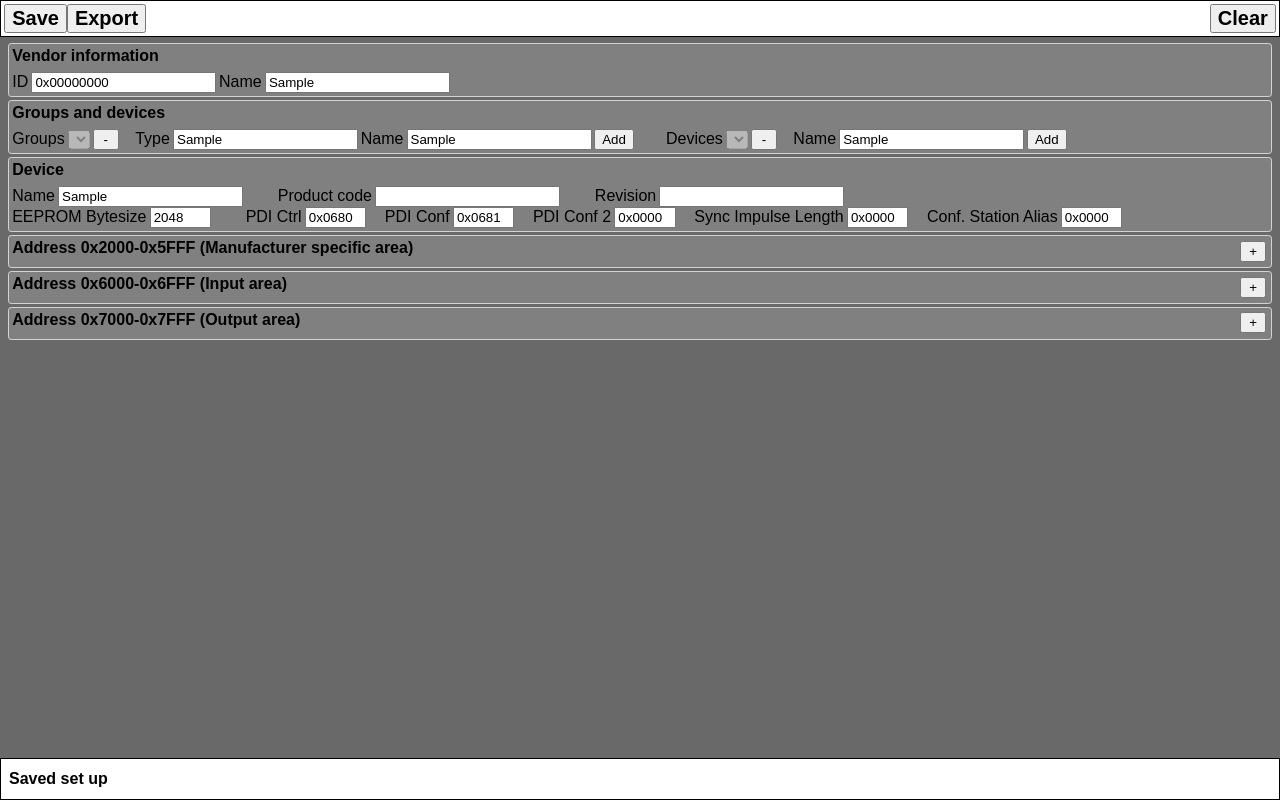
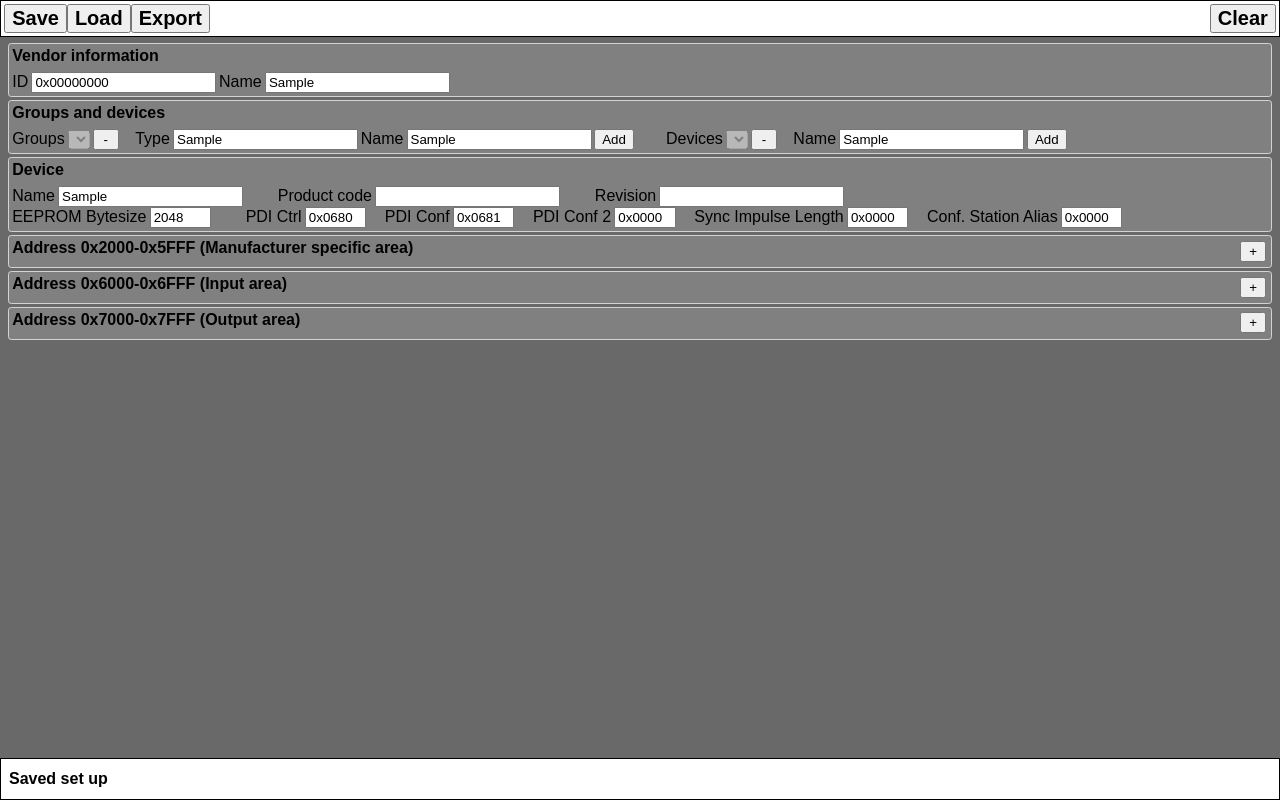
Before and after one commit to newtec-mh/esctool, a plain HTML site: page webui/index.html in a window 1280 px wide. Both pictures are taken after typing "Sample", "Sample", "Sample", "Sample", "Sample", "Sample" into the empty fields and a click on the button "Save". Drawn offline with Linux system fonts and the light colour scheme; no server answers.

Commit message:
Implemented setup saving and loading from disk

```diff
--- a/webui/esctool.css
+++ b/webui/esctool.css
@@ -39,6 +39,10 @@ select {
 }
 
 .save-button {
+	float: left;
+}
+
+.load-button {
 	float: left;
 }
 
--- a/webui/esctool.js
+++ b/webui/esctool.js
@@ -206,15 +206,32 @@ function loadSetup(currentSetup) {
 }
 
 function loadSetups() {
-	let configurationsObjStr = localStorage.getItem(localStorageName);
-	if(configurationsObjStr !== undefined && configurationsObjStr != null) {
-		setup = JSON.parse(configurationsObjStr);
-		loadSetup(setup.setups[selectedSetup]);
-	} else writeConsole("No set up found.");
+	let xhr = new XMLHttpRequest;
+	xhr.open("GET", "/setup", true);
+	xhr.setRequestHeader("Content-Type", "application/json");
+	xhr.onreadystatechange = () => {
+		if (xhr.readyState === XMLHttpRequest.DONE && xhr.status === 200) {
+			console.log("Loaded setup from disk.");
+			setup = JSON.parse(xhr.responseText);
+			loadSetup(setup.setups[selectedSetup]);
+		}
+	};
+	xhr.send();
 }
 
 function saveSetup() {
-	localStorage.setItem(localStorageName,JSON.stringify(setup));
+//	localStorage.setItem(localStorageName,JSON.stringify(setup));
+	let xhr = new XMLHttpRequest();
+
+	xhr.open("POST", "/setup", true);
+	xhr.setRequestHeader("Content-Type", "application/json");
+	xhr.onreadystatechange = () => {
+		if (xhr.readyState === XMLHttpRequest.DONE && xhr.status === 200) {
+			console.log("Saved setup to disk.");
+		}
+	};
+	xhr.send(JSON.stringify(setup,null,2));
+
 }
 
 function initDevice(device) {
@@ -747,6 +764,13 @@ function initUI() {
 			writeConsole("Saved set up");
 		};
 
+		let loadButton = document.createElement("button");
+		loadButton.className = "control-button load-button";
+		loadButton.innerHTML = "Load";
+		loadButton.onclick = (event) => {
+			loadSetups();
+		};
+
 		let exportButton = document.createElement("button");
 		exportButton.className = "control-button export-button";
 		exportButton.innerHTML = "Export";
@@ -768,6 +792,7 @@ function initUI() {
 		};
 
 		esctool.appendChild(saveButton);
+		esctool.appendChild(loadButton);
 		esctool.appendChild(exportButton);
 		esctool.appendChild(clearButton);
 	}
```
Also changed, not shown: 1 other file.
